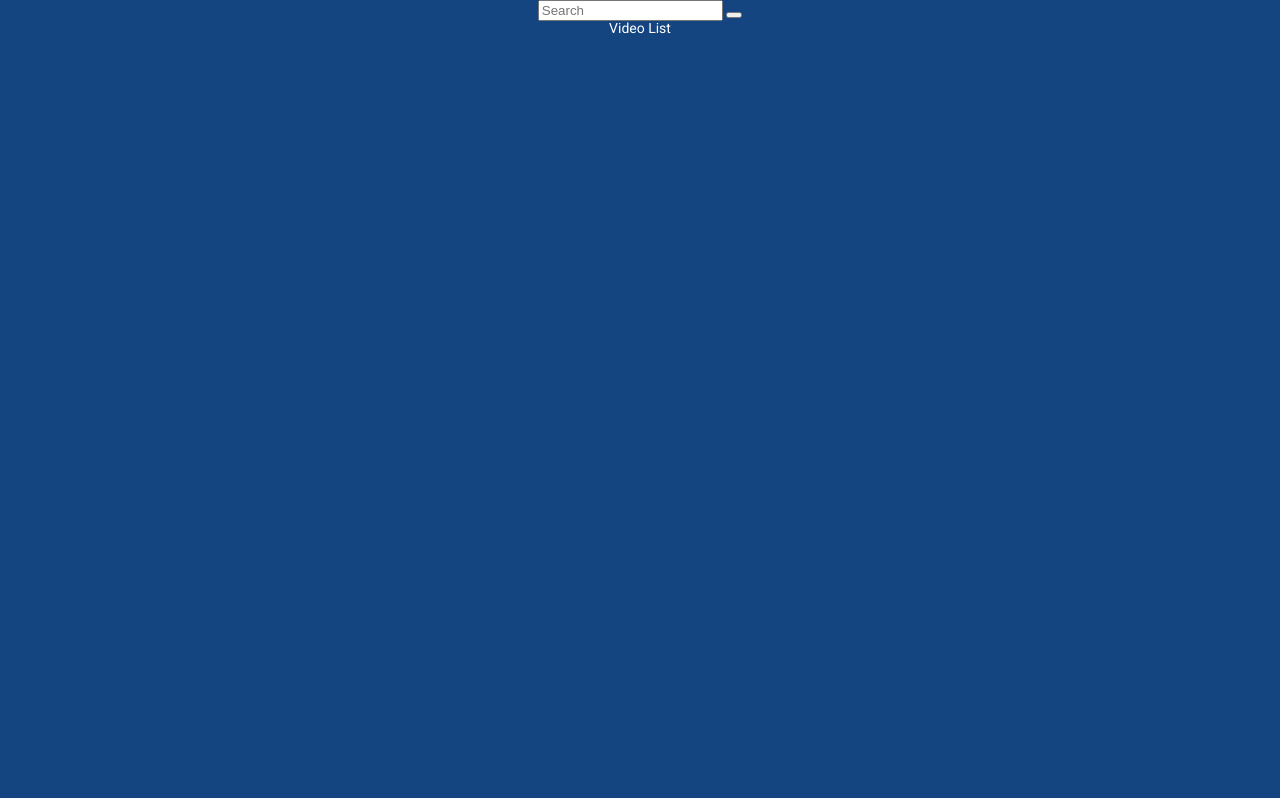
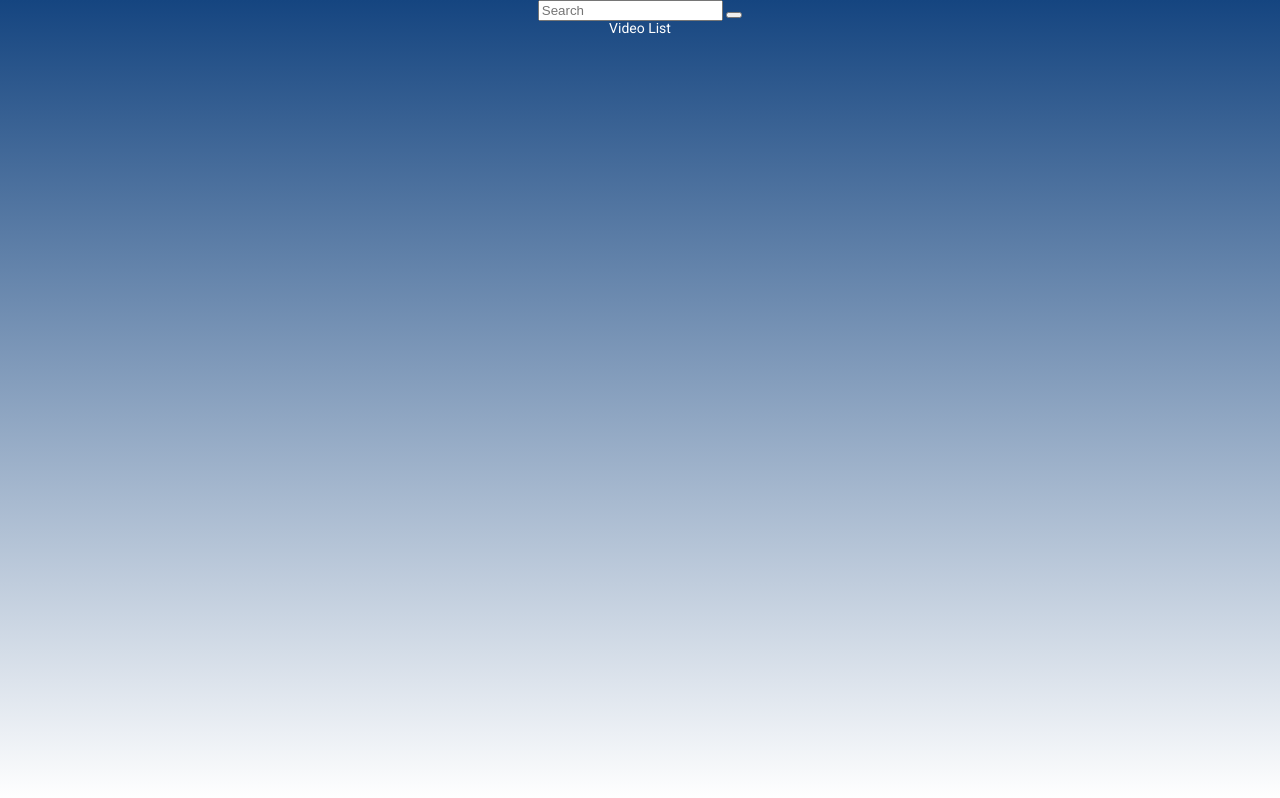
Before and after one commit to JethroTiago/video-list, a plain HTML site: page index.html in a window 1280 px wide. Drawn offline with Linux system fonts and the light colour scheme.

Commit message:
Added linear-gradient to background

```diff
--- a/assets/css/styles.css
+++ b/assets/css/styles.css
@@ -8,7 +8,7 @@
 }
 
 body {
-    background-color: var(--dark-blue);
+    background-image: linear-gradient(to bottom, var(--dark-blue), var(--white));
     box-sizing: border-box;
     color: var(--white);
     font-family: 'Roboto', sans-serif;
```
